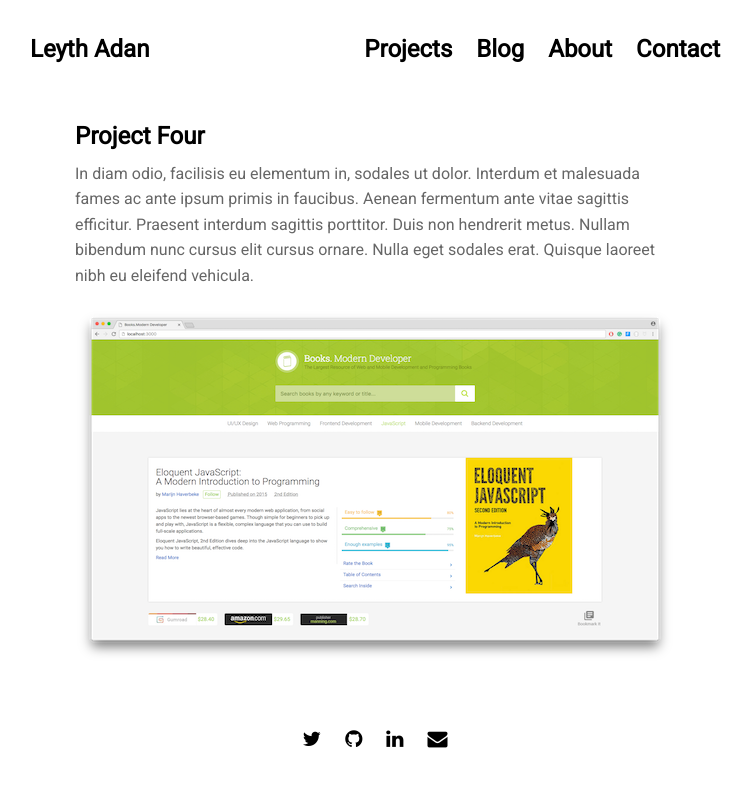
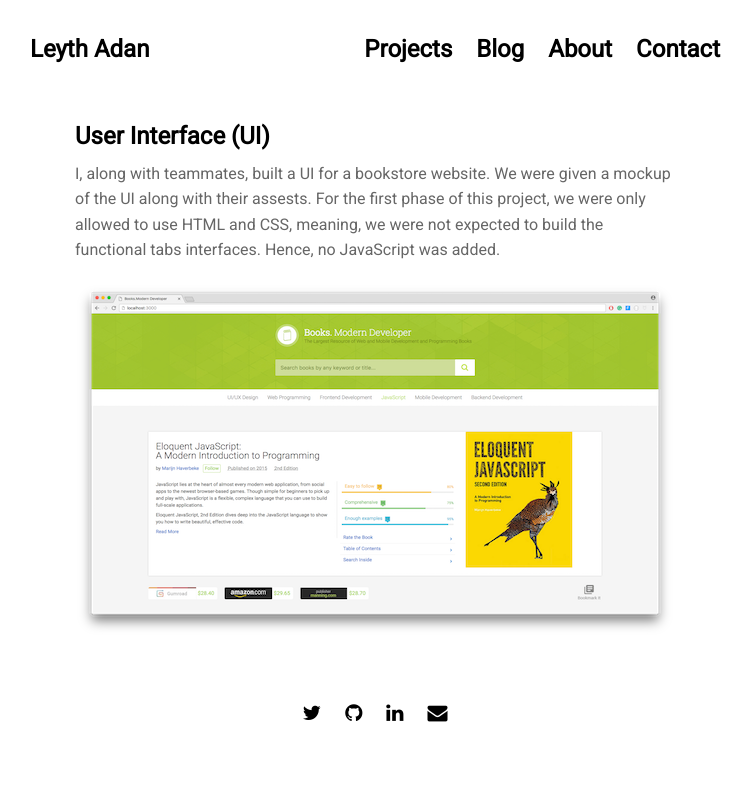
Before and after one commit to wehelie/leyth, a Jekyll site: the page built from projects/proj-4.md, in a window 1280 px wide. Shown: the top 787 px of the page, without its empty margins (265-1017 px from the left). Built offline with Jekyll 4.4.1, drawn with Linux system fonts in a browser that asks for light colours; nearby versions of some CDN libraries.

Commit message:
Update proj-4.md

```diff
--- a/projects/proj-4.md
+++ b/projects/proj-4.md
@@ -1,8 +1,8 @@
 ---
 layout: post
-title: 'Project Four'
+title: 'User Interface (UI)'
 ---
 
-In diam odio, facilisis eu elementum in, sodales ut dolor. Interdum et malesuada fames ac ante ipsum primis in faucibus. Aenean fermentum ante vitae sagittis efficitur. Praesent interdum sagittis porttitor. Duis non hendrerit metus. Nullam bibendum nunc cursus elit cursus ornare. Nulla eget sodales erat. Quisque laoreet nibh eu eleifend vehicula.
+I, along with teammates, built a UI for a bookstore website. We were given a mockup of the UI along with their assests. For the first phase of this project, we were only allowed to use HTML and CSS, meaning, we were not expected to build the functional tabs interfaces. Hence, no JavaScript was added.
 
 {% include image.html url="https://wehelie.github.io/book-ui/" image="projects/proj-4/thumb.png" %}
```
